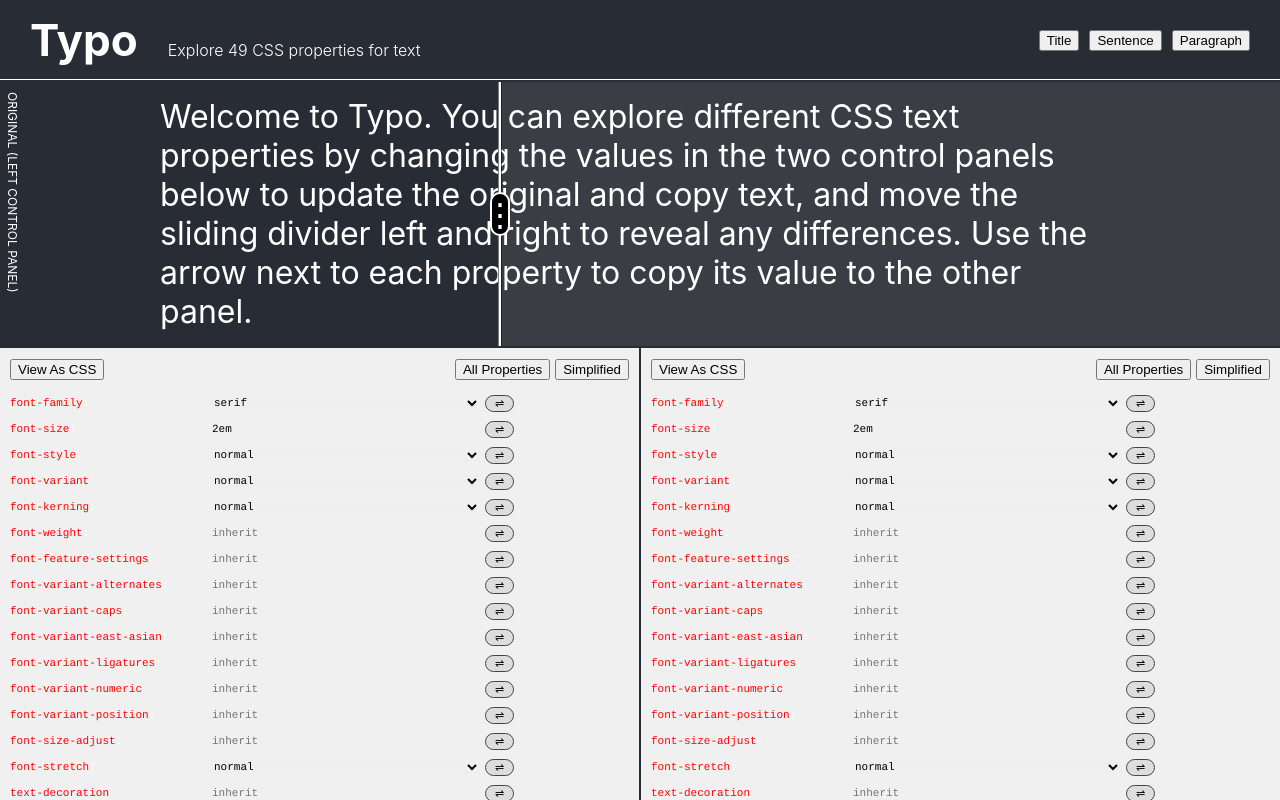
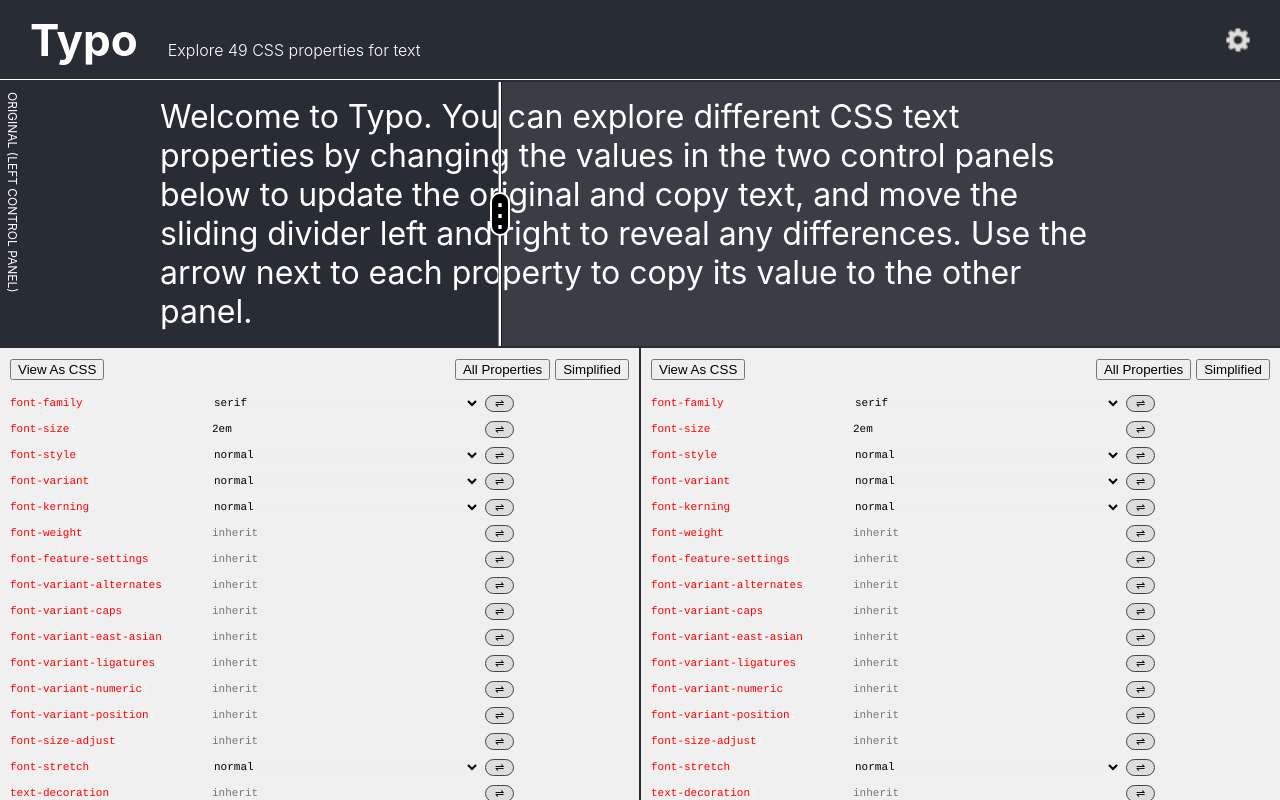
Before and after one commit to onion2k/typo, a React (Create React App) app: page / in a window 1280 px wide. Built offline with nearby package versions, Linux system fonts and the light colour scheme.

Commit message:
Added settings cog

```diff
--- a/src/Components/Header.css
+++ b/src/Components/Header.css
@@ -18,6 +18,11 @@
   font-weight: 300;
 }
 
-.typo-header > .options > button {
-  margin-left: 10px;
+.typo-header .options {
+  display: flex;
+  flex-direction: row;
+  align-items: center;
+  min-height: 32px;
+  padding:0;
+  margin:0;
 }
--- a/src/Components/Header.js
+++ b/src/Components/Header.js
@@ -1,5 +1,7 @@
 import React from "react";
 import "./Header.css";
+
+import cog from "../assets/cog.svg";
 
 const cssdata = require("../ctf.json");
 const cssTextFeatures = cssdata.cssTextFeatures;
@@ -11,9 +13,7 @@
       <span>Explore {cssTextFeatures.length} CSS properties for text</span>
       </h1>
       <div className="options">
-        <button onClick={()=>setContent('Ooer')}>Title</button>
-        <button onClick={()=>setContent('A sentence about text rendering')}>Sentence</button>
-        <button onClick={()=>setContent('A full paragraph of text on the virtues of well-designed, well-thought out text on a website. It\'s worthwhile spending time on your text, perfecting your font choices, and making sure what you publish is as readable as it is interesting.')}>Paragraph</button>
+        <img src={cog} width={24} height={24} />
       </div>
     </header>
   );
--- a/src/Components/Properties.css
+++ b/src/Components/Properties.css
@@ -9,6 +9,7 @@
   grid-auto-rows: 26px;
   grid-gap: 0;
   align-items: center;
+  z-index:99;
 }
 
 .properties > label > a {
--- a/src/Components/Typo.js
+++ b/src/Components/Typo.js
@@ -7,10 +7,13 @@
 const cssTextFeatures = cssdata.cssTextFeatures;
 
 export default function Typo(data) {
+
+  const { content, style, title, copy} = data;
+
   let split = useContext(SplitContext);
 
   let clipPath = "";
-  let style = {};
+  let tempStyle = {};
 
   if (data.copy) {
     clipPath = `polygon(${split.split}px 0, 100vw 0, 100vw 100vh, ${
@@ -18,20 +21,20 @@
     }px 100vh)`;
   }
 
-  if (data.style) {
+  if (style) {
     cssTextFeatures.forEach(s => {
-      style[s.name] = data.style[s.name];
+      tempStyle[s.name] = style[s.name];
     });
   }
 
   return (
     <div
-      className={`typo ${data.copy ? "copy" : "original"}`}
+      className={`typo ${copy ? "copy" : "original"}`}
       style={{ clipPath }}
     >
-      <span className="title">{data.title}</span>
+      <span className="title">{title}</span>
       <div className="content" style={style}>
-        {data.content}
+        {content}
       </div>
     </div>
   );
```
Also changed, not shown: src/assets/cog.svg (added).
